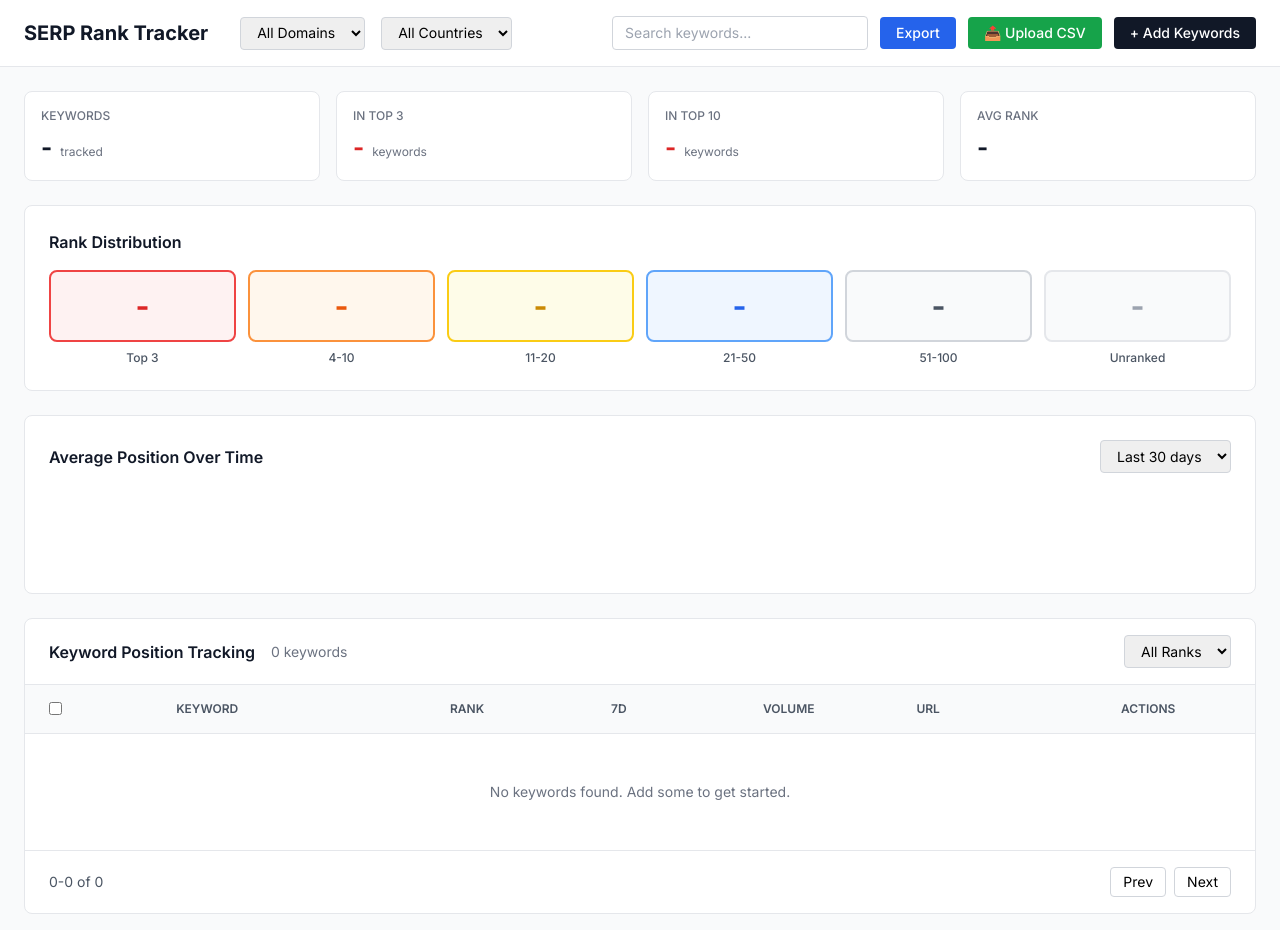
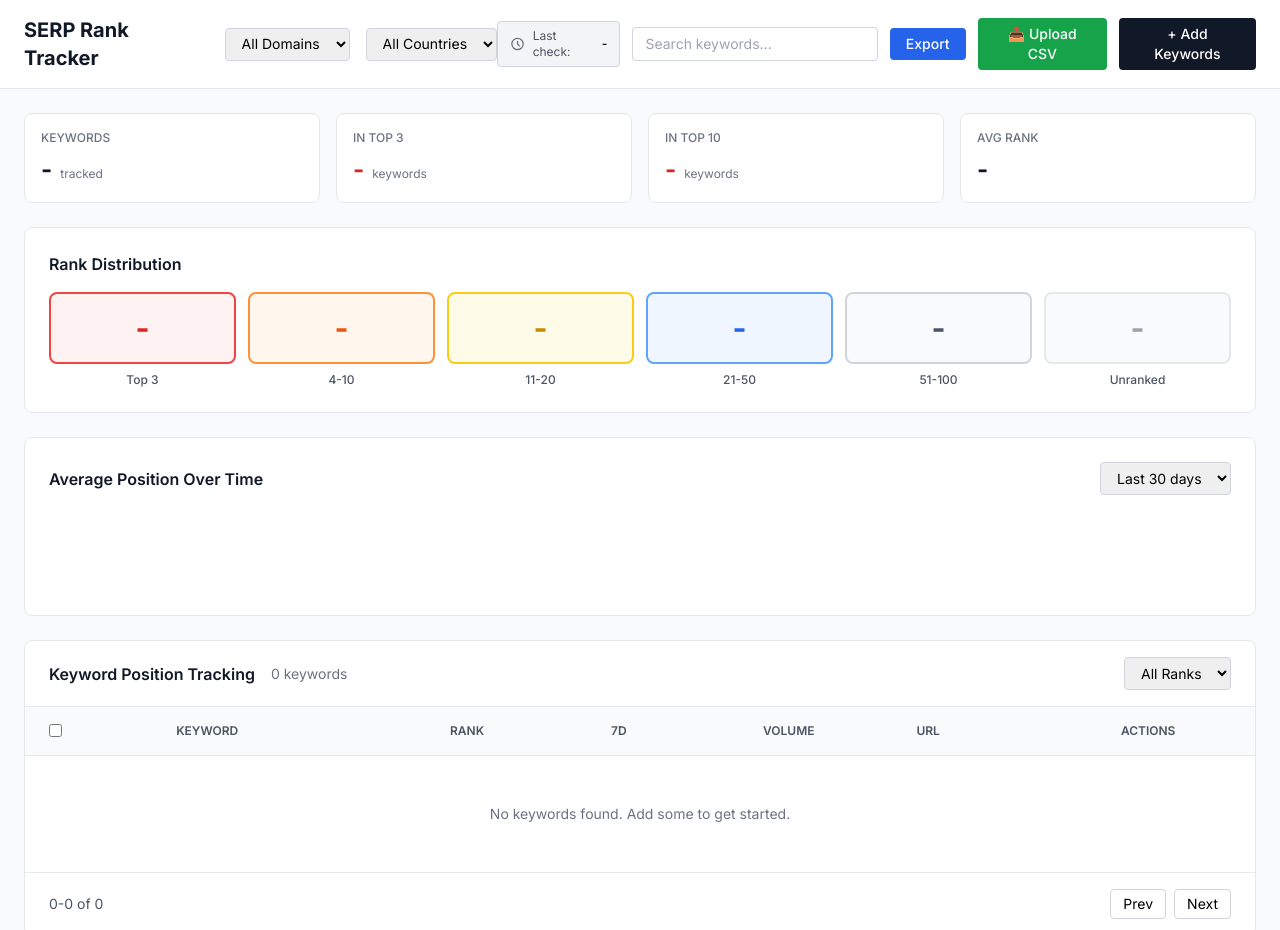
Before and after one commit to lucaalice/serp-rank-tracker, a website: page index.html in a window 1280 px wide. Shown: the top 930 px of the page. Drawn offline with nearby package versions, Linux system fonts and the light colour scheme; no server answers.

Commit message:
Add last keyword refresh time indicator in header

```diff
--- a/app.js
+++ b/app.js
@@ -23,6 +23,7 @@ const selectAllCheckbox = document.getElementById('select-all');
 const exportBtn = document.getElementById('export-btn');
 const trendPeriodSelect = document.getElementById('trend-period');
 const trendChartCanvas = document.getElementById('trend-chart');
+const lastRefreshTimeEl = document.getElementById('last-refresh-time');
 
 // Worker Progress Elements
 const workerStatusCard = document.getElementById('worker-status-card');
--- a/index.html
+++ b/index.html
@@ -45,6 +45,13 @@
                     </div>
                 </div>
                 <div class="flex items-center gap-3">
+                    <div class="flex items-center gap-2 px-3 py-1.5 bg-gray-100 rounded border border-gray-300">
+                        <svg class="w-4 h-4 text-gray-500" fill="none" stroke="currentColor" viewBox="0 0 24 24">
+                            <path stroke-linecap="round" stroke-linejoin="round" stroke-width="2" d="M12 8v4l3 3m6-3a9 9 0 11-18 0 9 9 0 0118 0z"></path>
+                        </svg>
+                        <span class="text-xs text-gray-600">Last check:</span>
+                        <span id="last-refresh-time" class="text-xs font-semibold text-gray-900">-</span>
+                    </div>
                     <input type="text" id="search-input" placeholder="Search keywords..."
                         class="text-sm border border-gray-300 rounded px-3 py-1.5 w-64 focus:outline-none focus:ring-2 focus:ring-blue-500">
                     <button id="export-btn" class="bg-blue-600 text-white text-sm font-medium px-4 py-1.5 rounded hover:bg-blue-700">
```
